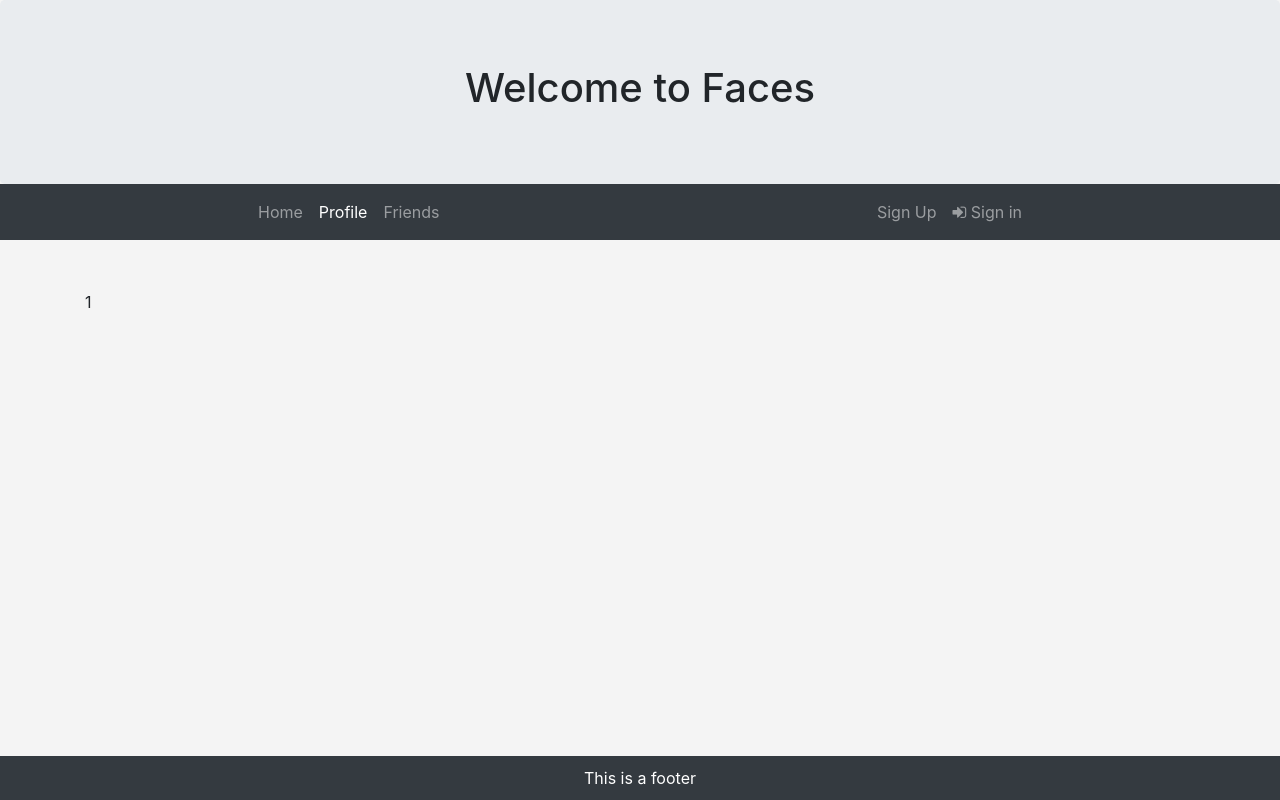
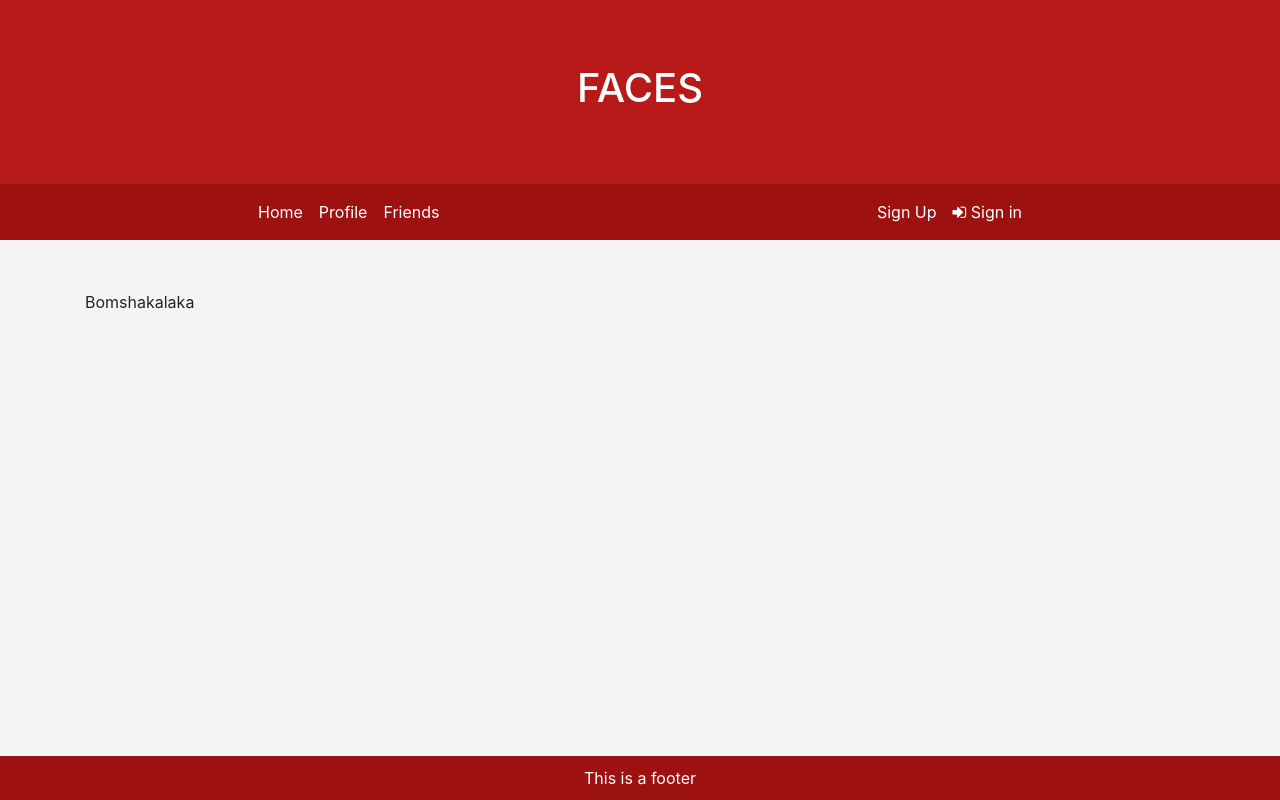
Before and after one commit to Arsalan-Sadri/20_Project_3_ReactSocialMedia, a React (Create React App) app in the folder client/: page /profile in a window 1280 px wide. Built offline with nearby package versions, Linux system fonts and the light colour scheme.

Commit message:
changing the page theme from black to red

```diff
--- a/client/src/components/Footer/Footer.css
+++ b/client/src/components/Footer/Footer.css
@@ -4,4 +4,6 @@
     width: 100%;
     padding: 10px;
     margin-top: 20px;
-}
+    color: white;
+    background: rgb(158, 17, 17);
+    }
--- a/client/src/components/Footer/Footer.js
+++ b/client/src/components/Footer/Footer.js
@@ -2,7 +2,7 @@ import React from "react";
 import "./Footer.css";
 
 const Footer = () => (
-    <div className="bg-dark text-white text-center my-footer">
+    <div className="text-center my-footer">
         This is a footer
     </div>
 );
--- a/client/src/components/Header/Header.css
+++ b/client/src/components/Header/Header.css
@@ -1,4 +1,7 @@
 .jumbotron {
     text-align: center;
-    margin:0;
+    margin: 0;
+    border-radius: 0;
+    color: white;
+    background:rgb(184, 26, 26);
 }
--- a/client/src/components/Header/Header.js
+++ b/client/src/components/Header/Header.js
@@ -3,7 +3,7 @@ import "./Header.css";
 
 const Header = () => (
     <div className="jumbotron">
-        <h1>Welcome to Faces</h1>
+        <h1>FACES</h1>
     </div>
 );
 
--- a/client/src/components/Navbar/Navbar.css
+++ b/client/src/components/Navbar/Navbar.css
@@ -1,7 +1,8 @@
 .my-navbar {
-  position: sticky;
-  top: 0;
-  padding-left: 250px;
-  padding-right: 250px;
-  margin-bottom: 50px;
+    position: sticky;
+    top: 0;
+    padding-left: 250px;
+    padding-right: 250px;
+    margin-bottom: 50px;
+    background: rgb(158, 17, 17);
 }
--- a/client/src/components/Navbar/Navbar.js
+++ b/client/src/components/Navbar/Navbar.js
@@ -2,7 +2,7 @@ import React from "react";
 import "./Navbar.css";
 
 const Navbar = () => (
-    <nav className="navbar navbar-expand-lg navbar-dark bg-dark my-navbar">
+    <nav className="navbar navbar-expand-lg navbar-dark my-navbar">
         <button
             className="navbar-toggler"
             type="button"
@@ -19,19 +19,22 @@ const Navbar = () => (
                     <a
                         className={
                             window.location.pathname === "/"
-                                ? "nav-link active"
-                                : "nav-link"
+                                ? "nav-link"
+                                : "nav-link text-white"
                         }
                         href="/">
                         Home
                     </a>
                 </li>
+                {/* <li className="nav-item">
+                    <span className="nav-link"> | </span>
+                </li> */}
                 <li className="nav-item">
                     <a
                         className={
                             window.location.pathname === "/profile"
                                 ? "nav-link active"
-                                : "nav-link"
+                                : "nav-link text-white"
                         }
                         href="/profile">
                         Profile
@@ -42,7 +45,7 @@ const Navbar = () => (
                         className={
                             window.location.pathname === "/friends"
                                 ? "nav-link active"
-                                : "nav-link"
+                                : "nav-link text-white"
                         }
                         href="/friends">
                         Friends
@@ -56,7 +59,7 @@ const Navbar = () => (
                             className={
                                 window.location.pathname === "/sign-up"
                                     ? "nav-link active"
-                                    : "nav-link"
+                                    : "nav-link text-white"
                             }
                             href="/sign-up">
                             Sign Up
@@ -67,7 +70,7 @@ const Navbar = () => (
                             className={
                                 window.location.pathname === "/sign-in"
                                     ? "nav-link active"
-                                    : "nav-link"
+                                    : "nav-link text-white"
                             }
                             href="/sign-in">
                             <i className="fa fa-sign-in" aria-hidden="true" />{" "}
--- a/client/src/components/Profile/Profile.js
+++ b/client/src/components/Profile/Profile.js
@@ -4,7 +4,7 @@ import "./Profile.css";
 class Profile extends React.Component {
     render() {
         return (
-            1
+            <div>Bomshakalaka</div>
         );
     }
 }
```
